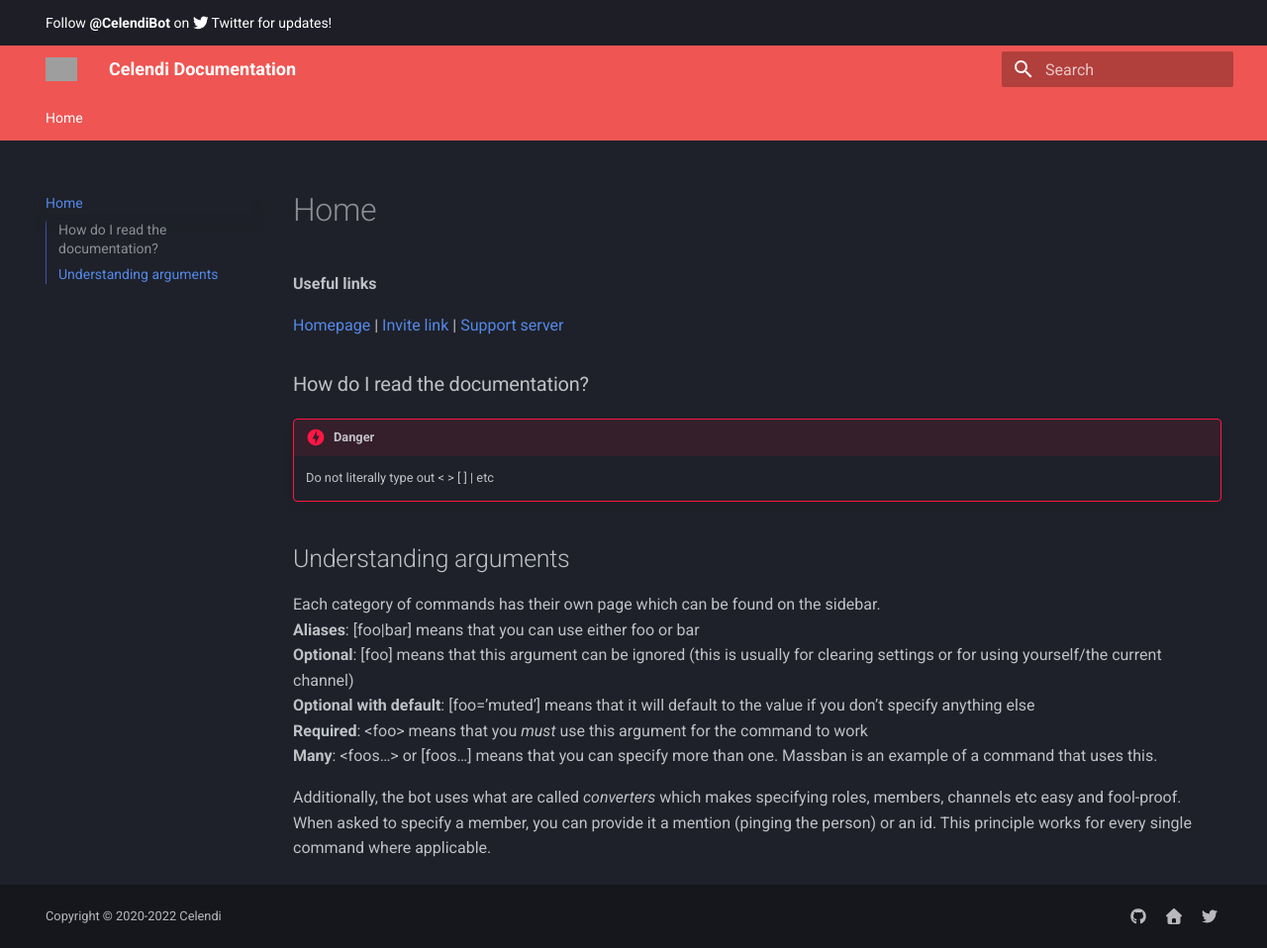
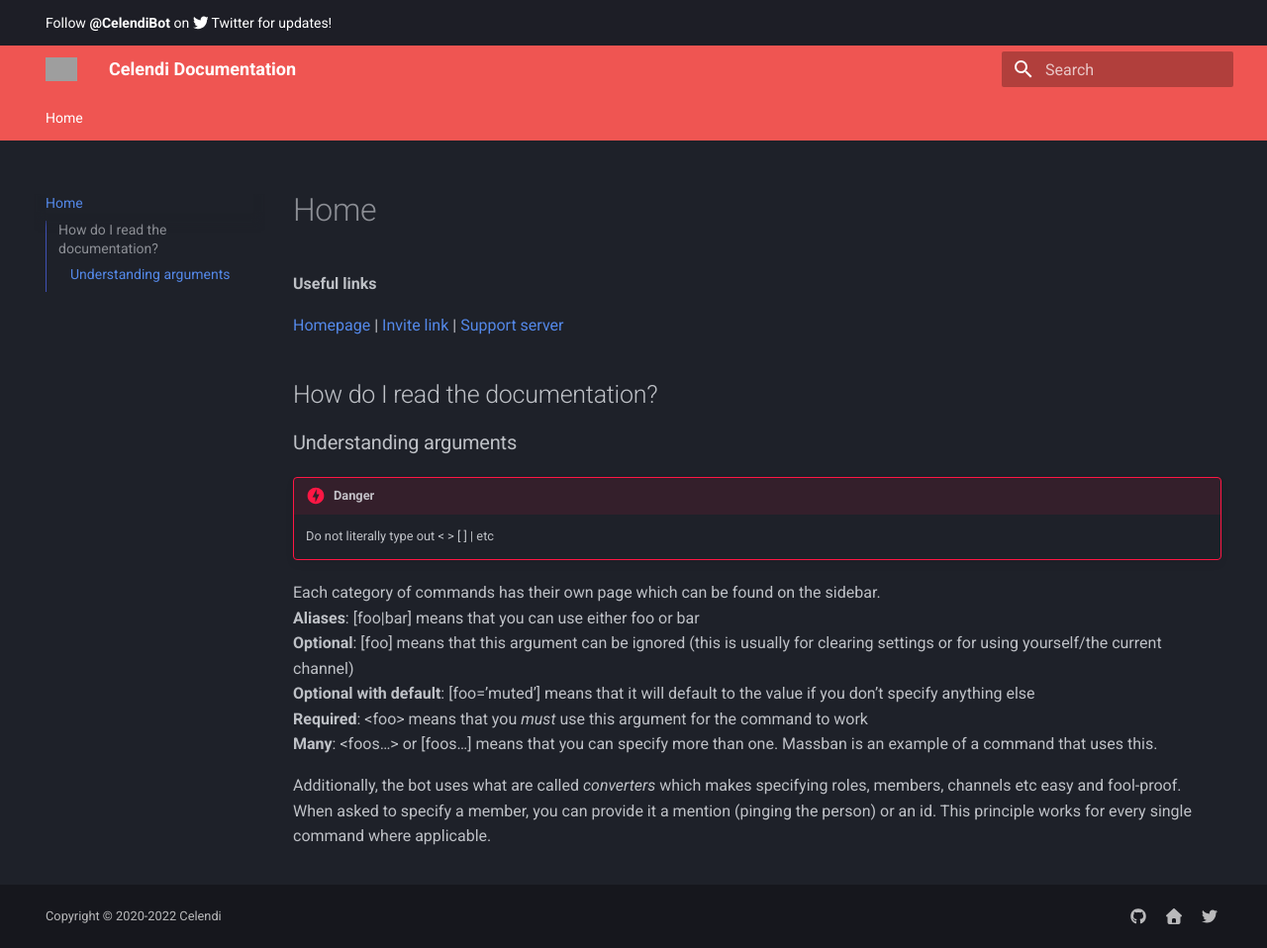
Before and after one commit to Celendi/Docs, an MkDocs documentation site: the page built from docs/index.md, in a window 1280 px wide and 958 px high. Shown: the whole window at 99% size. Built offline with MkDocs 1.6.1 and Material for MkDocs 9.7.7, drawn with Linux system fonts in a browser that asks for light colours; grey boxes are pictures that could not be loaded.

Commit message:
Edit some more changes

```diff
--- a/docs/index.md
+++ b/docs/index.md
@@ -4,12 +4,12 @@
 
 [Homepage](https://celendi.me) | [Invite link](https://celendi.me/invite) | [Support server](https://celendi.me/discord)
 
-### How do I read the documentation?
+## How do I read the documentation?
+
+### Understanding arguments
 
 !!! danger
     Do not literally type out &lt;   &gt; [   ] \| etc
-
-## Understanding arguments
 
 Each category of commands has their own page which can be found on the sidebar.
 **Aliases**: \[foo\|bar\] means that you can use either foo or bar
```
Also changed, not shown: 1 other file.
